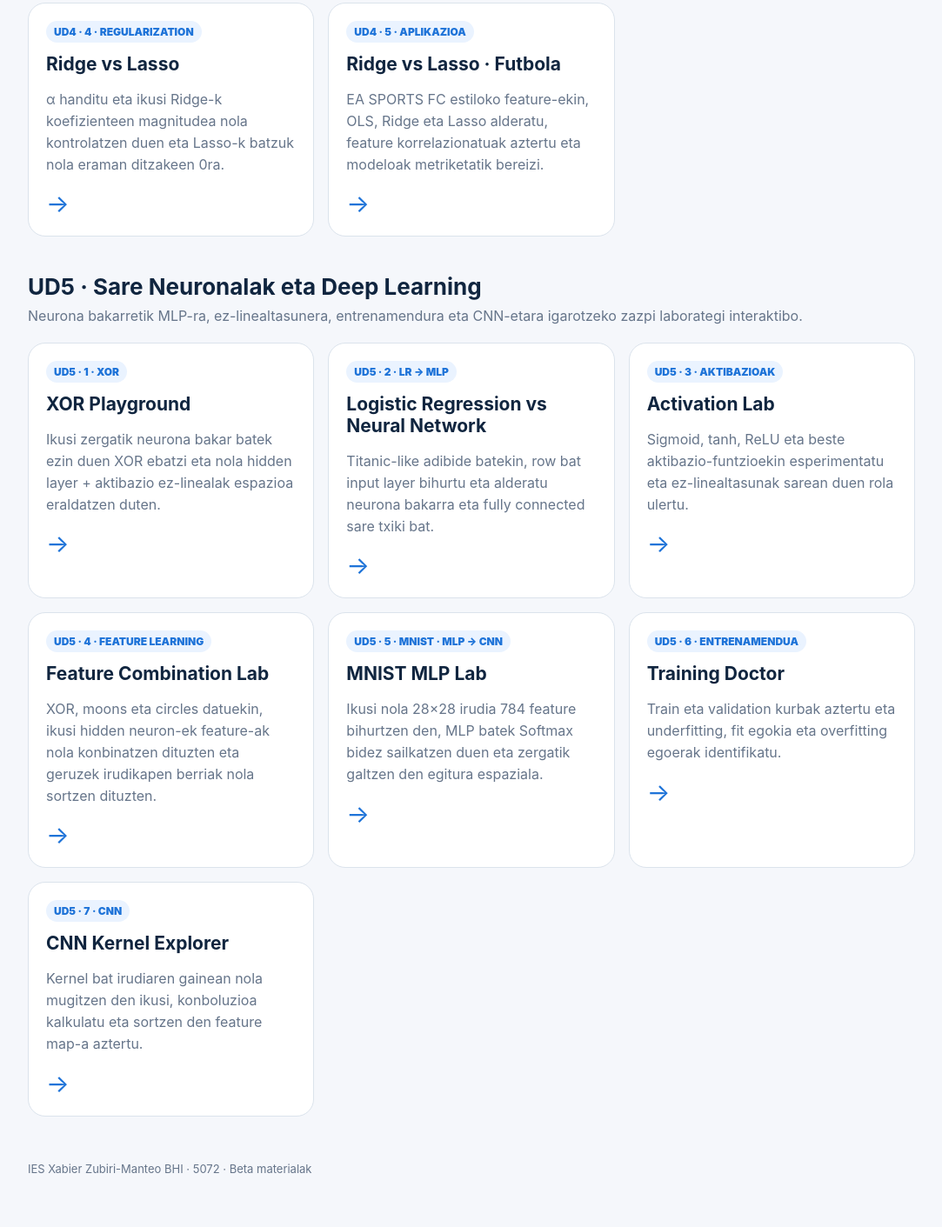
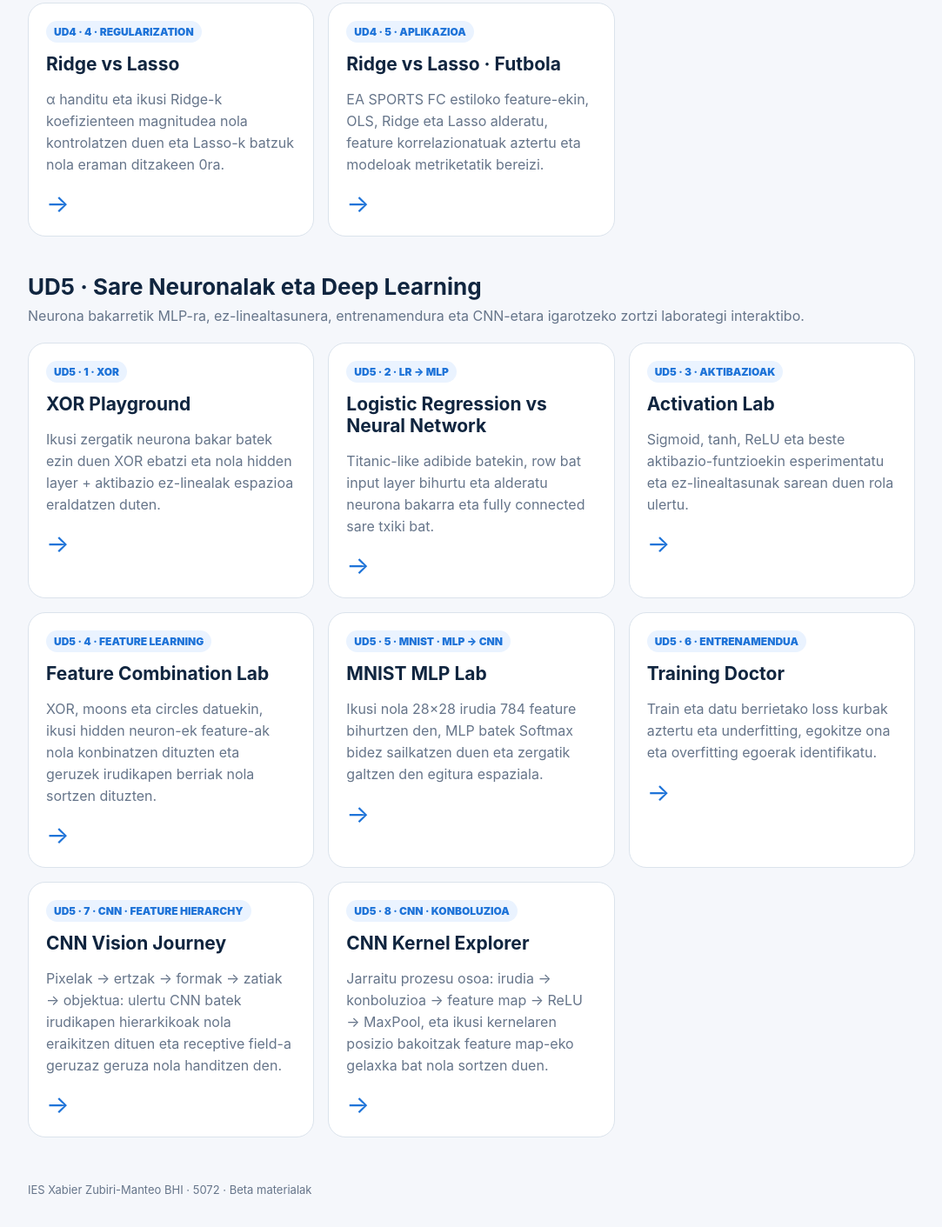
Before and after one commit to rbarrenago/5072-ml, a plain HTML site: page index.html in a window 1280 px wide. Shown: the part 649-2060 px from the top of the page at 87% size, without its empty margins (98-1181 px from the left). Drawn offline with Linux system fonts and the light colour scheme.

Commit message:
Add CNN Vision Journey to main index

```diff
--- a/index.html
+++ b/index.html
@@ -83,7 +83,7 @@ Erregresio lineala, errorea, optimizazioa eta erregularizazioa modu bisualean la
 <section class="unit">
 <h2>UD5 · Sare Neuronalak eta Deep Learning</h2>
 <p class="unit-intro">
-Neurona bakarretik MLP-ra, ez-linealtasunera, entrenamendura eta CNN-etara igarotzeko zazpi laborategi interaktibo.
+Neurona bakarretik MLP-ra, ez-linealtasunera, entrenamendura eta CNN-etara igarotzeko zortzi laborategi interaktibo.
 </p>
 
 <div class="cards">
@@ -126,14 +126,21 @@ Neurona bakarretik MLP-ra, ez-linealtasunera, entrenamendura eta CNN-etara igaro
 <a class="card" href="demos/training-doctor/">
 <span class="tag">UD5 · 6 · ENTRENAMENDUA</span>
 <h3>Training Doctor</h3>
-<p>Train eta validation kurbak aztertu eta underfitting, fit egokia eta overfitting egoerak identifikatu.</p>
+<p>Train eta datu berrietako loss kurbak aztertu eta underfitting, egokitze ona eta overfitting egoerak identifikatu.</p>
+<div class="arrow">→</div>
+</a>
+
+<a class="card" href="demos/cnn-vision-journey/">
+<span class="tag">UD5 · 7 · CNN · FEATURE HIERARCHY</span>
+<h3>CNN Vision Journey</h3>
+<p>Pixelak → ertzak → formak → zatiak → objektua: ulertu CNN batek irudikapen hierarkikoak nola eraikitzen dituen eta receptive field-a geruzaz geruza nola handitzen den.</p>
 <div class="arrow">→</div>
 </a>
 
 <a class="card" href="demos/cnn-kernel-explorer/">
-<span class="tag">UD5 · 7 · CNN</span>
+<span class="tag">UD5 · 8 · CNN · KONBOLUZIOA</span>
 <h3>CNN Kernel Explorer</h3>
-<p>Kernel bat irudiaren gainean nola mugitzen den ikusi, konboluzioa kalkulatu eta sortzen den feature map-a aztertu.</p>
+<p>Jarraitu prozesu osoa: irudia → konboluzioa → feature map → ReLU → MaxPool, eta ikusi kernelaren posizio bakoitzak feature map-eko gelaxka bat nola sortzen duen.</p>
 <div class="arrow">→</div>
 </a>
 
```
